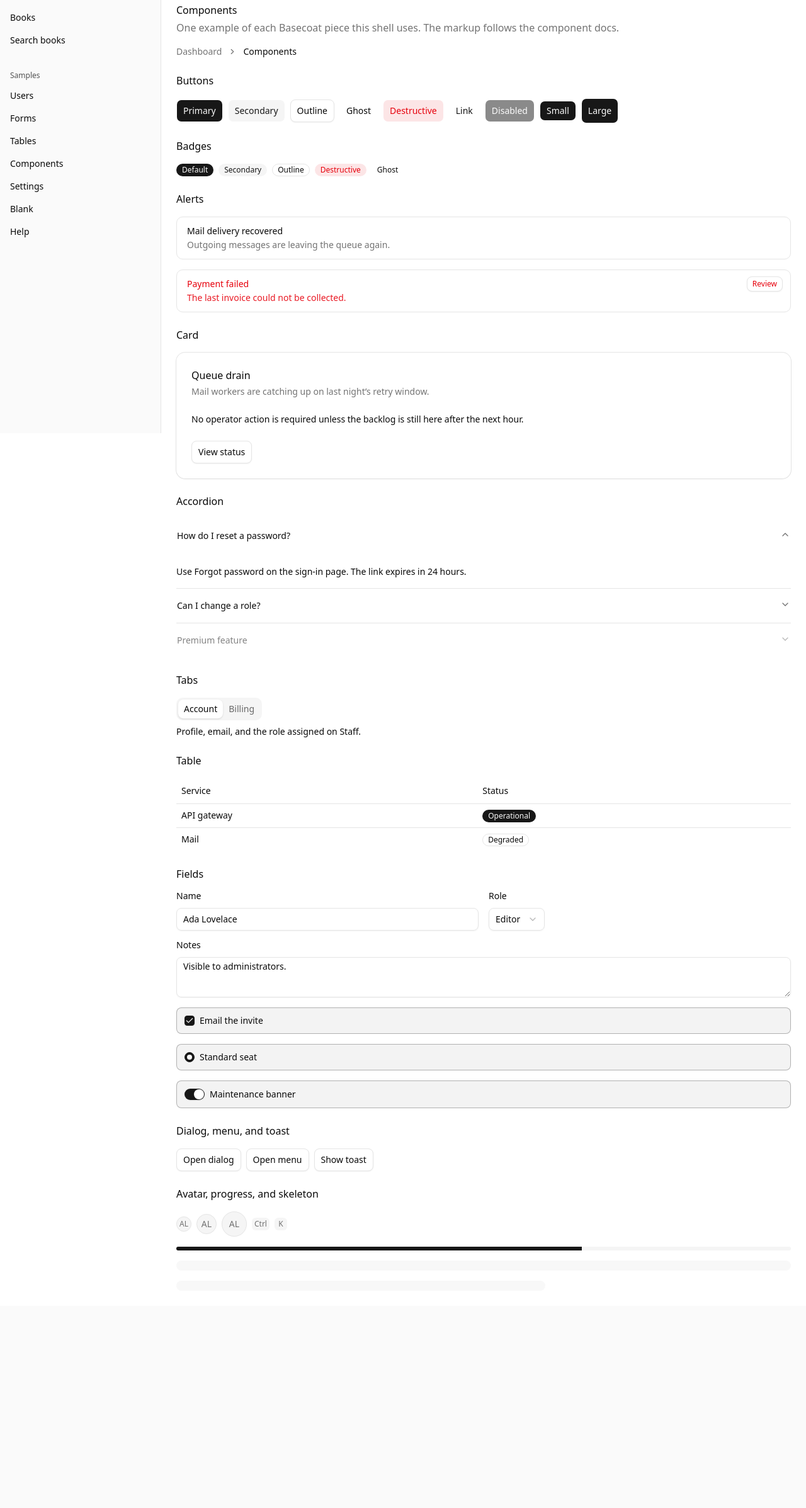
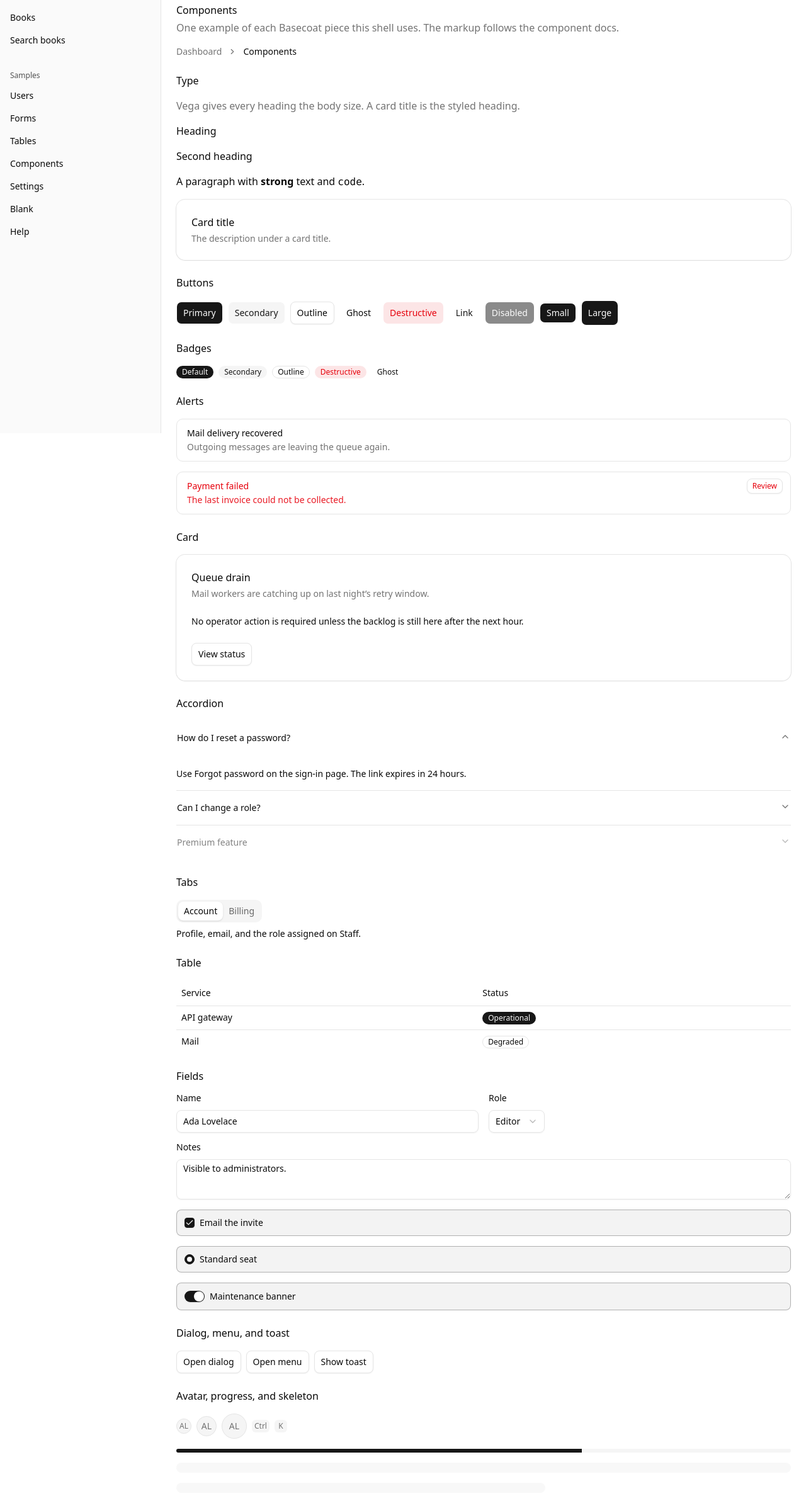
Before and after one commit to tgogos/fastapi-htmx-basecoat, a FastAPI app: template app/ui/templates/pages/components.html in a window 1280 px wide. Shown: the part 112-2507 px from the top of the page at 63% size. Before the commit the page ends 2098 px from the top, so only its background shows below. Run offline with FastAPI, Linux system fonts and the light colour scheme; the template is opened without the code that fills it, so the values that code supplies are empty; parts of the project's set-up code (start-up, migrations or seed data) failed here and were passed over.

Commit message:
Add a type specimen to the components page so plain headings show that Vega leaves their size to the page, and a card title shows the styled case.
Co-authored-by: Cursor <cursoragent@cursor.com>

```diff
--- a/app/ui/templates/pages/components.html
+++ b/app/ui/templates/pages/components.html
@@ -23,6 +23,20 @@
       <li><span aria-current="page">Components</span></li>
     </ol>
   </nav>
+
+  <section class="stack" aria-labelledby="type-heading">
+    <h2 id="type-heading">Type</h2>
+    <p class="muted">Vega gives every heading the body size. A card title is the styled heading.</p>
+    <h3>Heading</h3>
+    <h4>Second heading</h4>
+    <p>A paragraph with <strong>strong</strong> text and <code>code</code>.</p>
+    <article class="card">
+      <header>
+        <h3>Card title</h3>
+        <p>The description under a card title.</p>
+      </header>
+    </article>
+  </section>
 
   <section class="stack" aria-labelledby="buttons-heading">
     <h2 id="buttons-heading">Buttons</h2>
```
Also changed, not shown: docs/ENGINEERING.md (+1 -1 lines).
